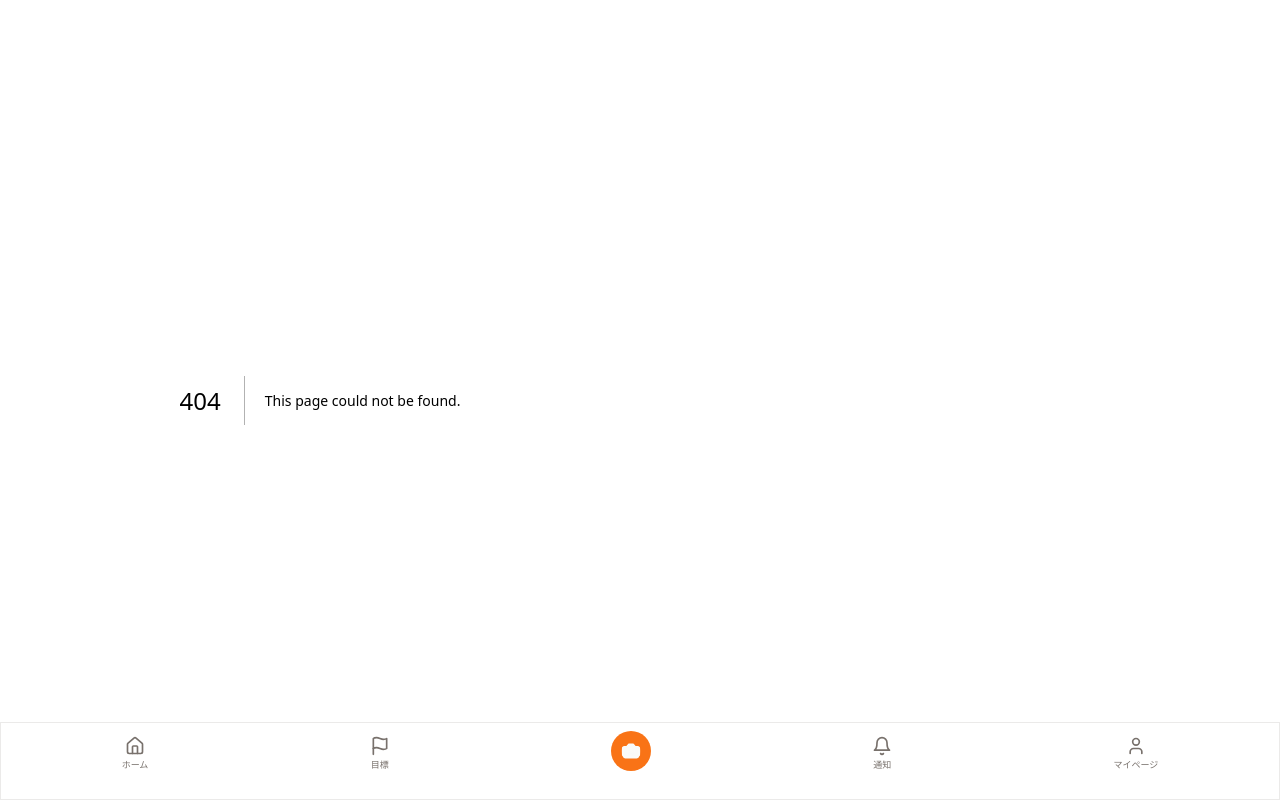
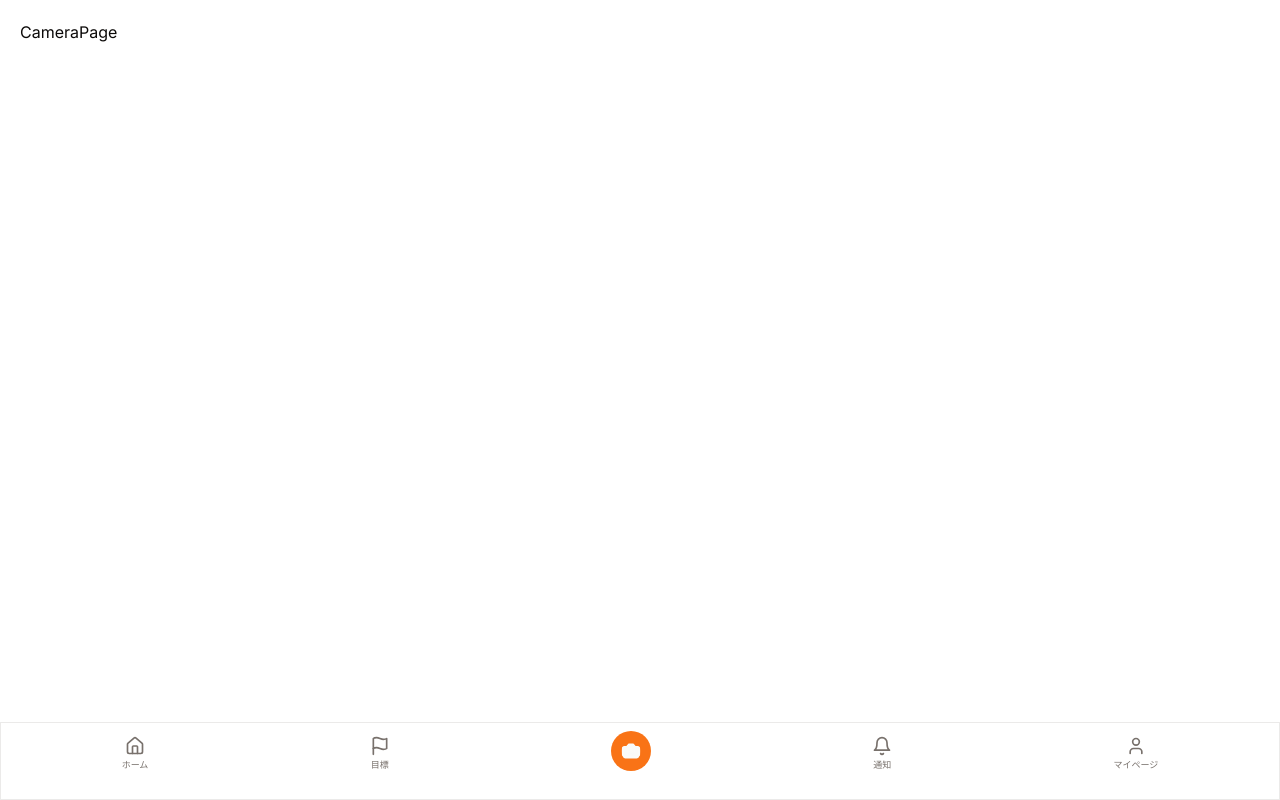
Before and after one commit to SomaTakata/habit, a Next.js app in the folder webapp/: page /camera in a window 1280 px wide. Before the commit this address had no page. Built offline with nearby package versions, Linux system fonts and the light colour scheme.

Commit message:
CameraPageの作成

```diff
--- /dev/null
+++ b/webapp/src/app/camera/page.tsx
@@ -0,0 +1,9 @@
+"use client";
+
+import CameraPage from "@/features/Camera/CameraPage";
+
+const page = () => {
+  return <CameraPage />;
+};
+
+export default page;
--- /dev/null
+++ b/webapp/src/features/Camera/CameraPage.tsx
@@ -0,0 +1,9 @@
+"use client";
+
+import * as React from "react";
+
+const CameraPage = () => {
+  return <div className="flex flex-col gap-10 p-5 pb-24">CameraPage</div>;
+};
+
+export default CameraPage;
```
